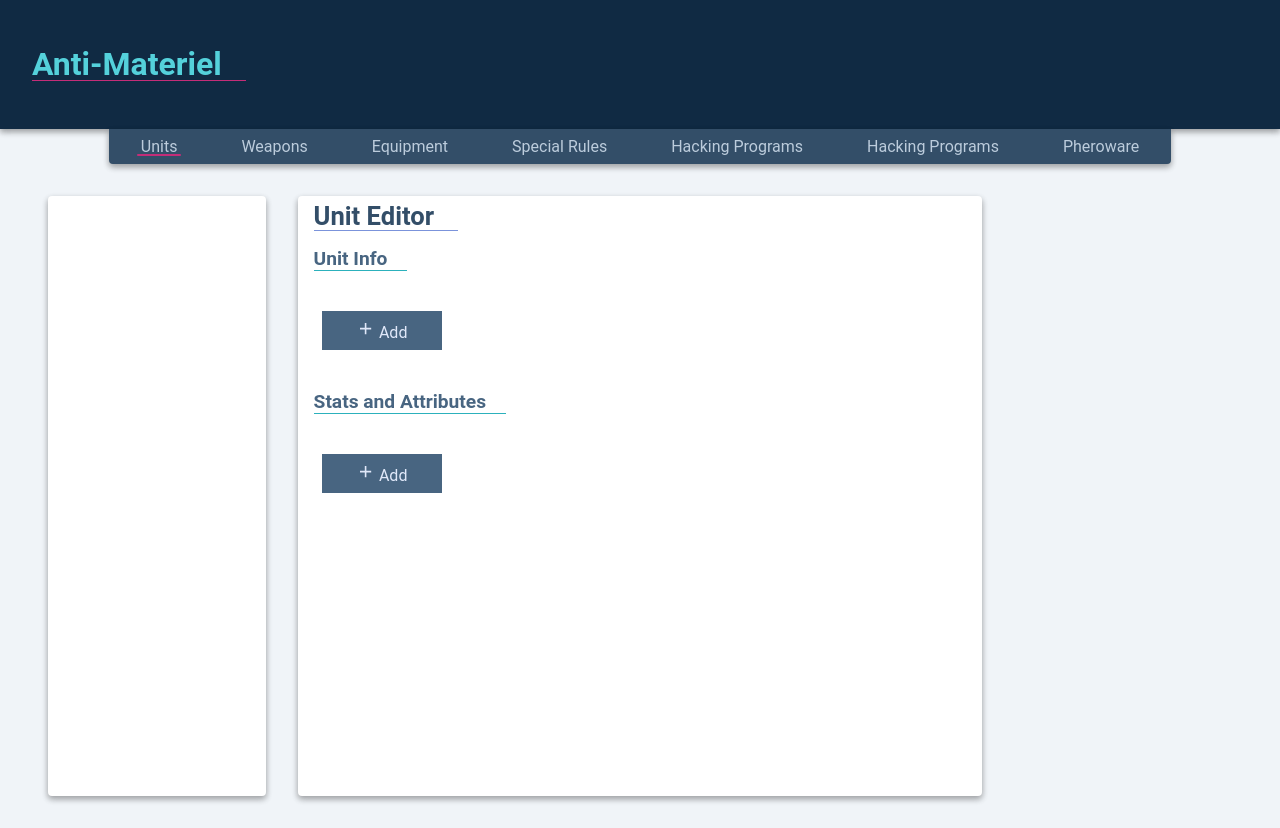
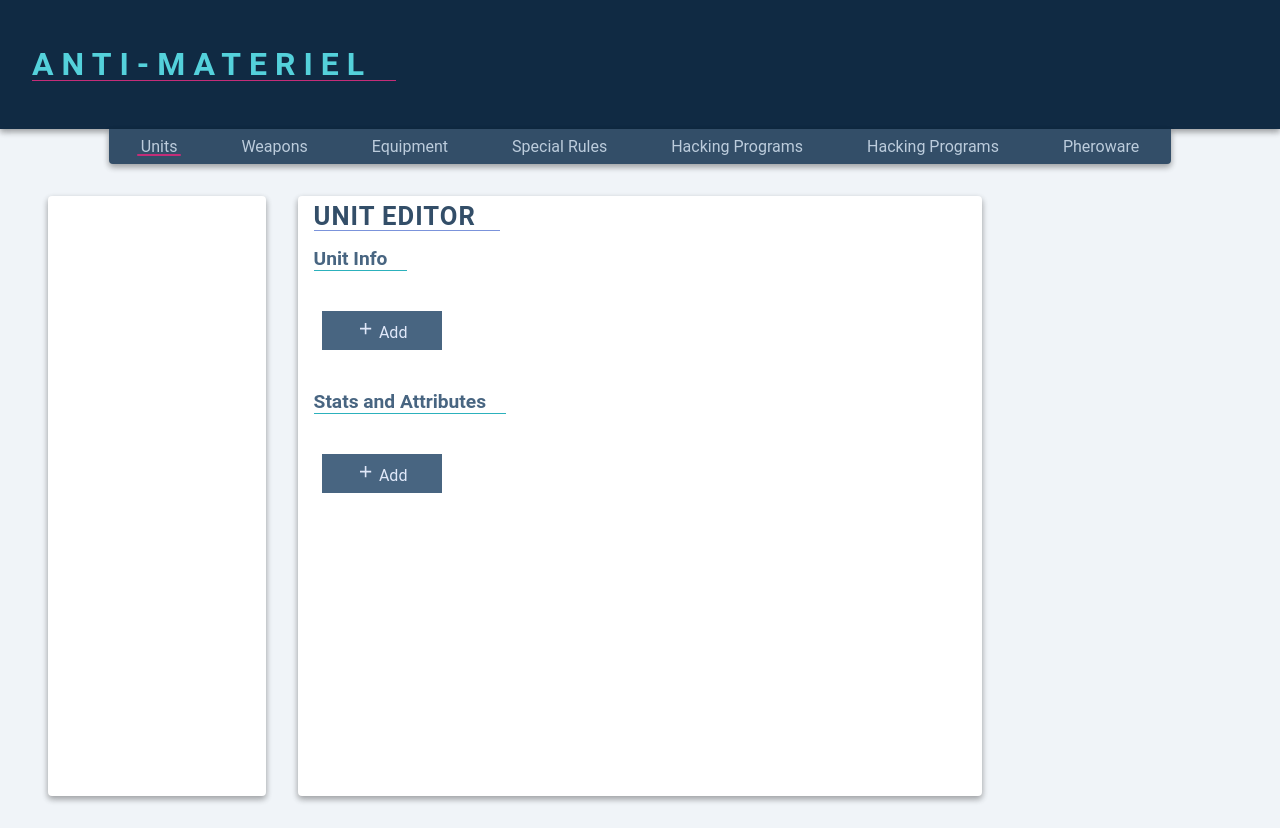
Before and after one commit to cbadger85/Anti-Materiel, a React (Create React App) app in the folder anti-materiel-editor/: page / in a window 1280 px wide. Built offline with nearby package versions, Linux system fonts and the light colour scheme.

Commit message:
modified spacing on headings

```diff
--- a/anti-materiel-editor/src/components/Header/Header.scss
+++ b/anti-materiel-editor/src/components/Header/Header.scss
@@ -8,6 +8,8 @@
 
 .header__title {
   color: $primary-cyan-7;
+  letter-spacing: 0.5rem;
+  text-transform: uppercase;
   margin: 0;
   padding-right: 1.5rem;
   line-height: 1;
--- a/anti-materiel-editor/src/components/MasterPage/MasterPage.scss
+++ b/anti-materiel-editor/src/components/MasterPage/MasterPage.scss
@@ -9,6 +9,8 @@
   padding-right: 1.5rem;
   display: inline-block;
   margin-bottom: 1rem;
+  text-transform: uppercase;
+  letter-spacing: 1px;
 }
 
 .page-content__container {
```
